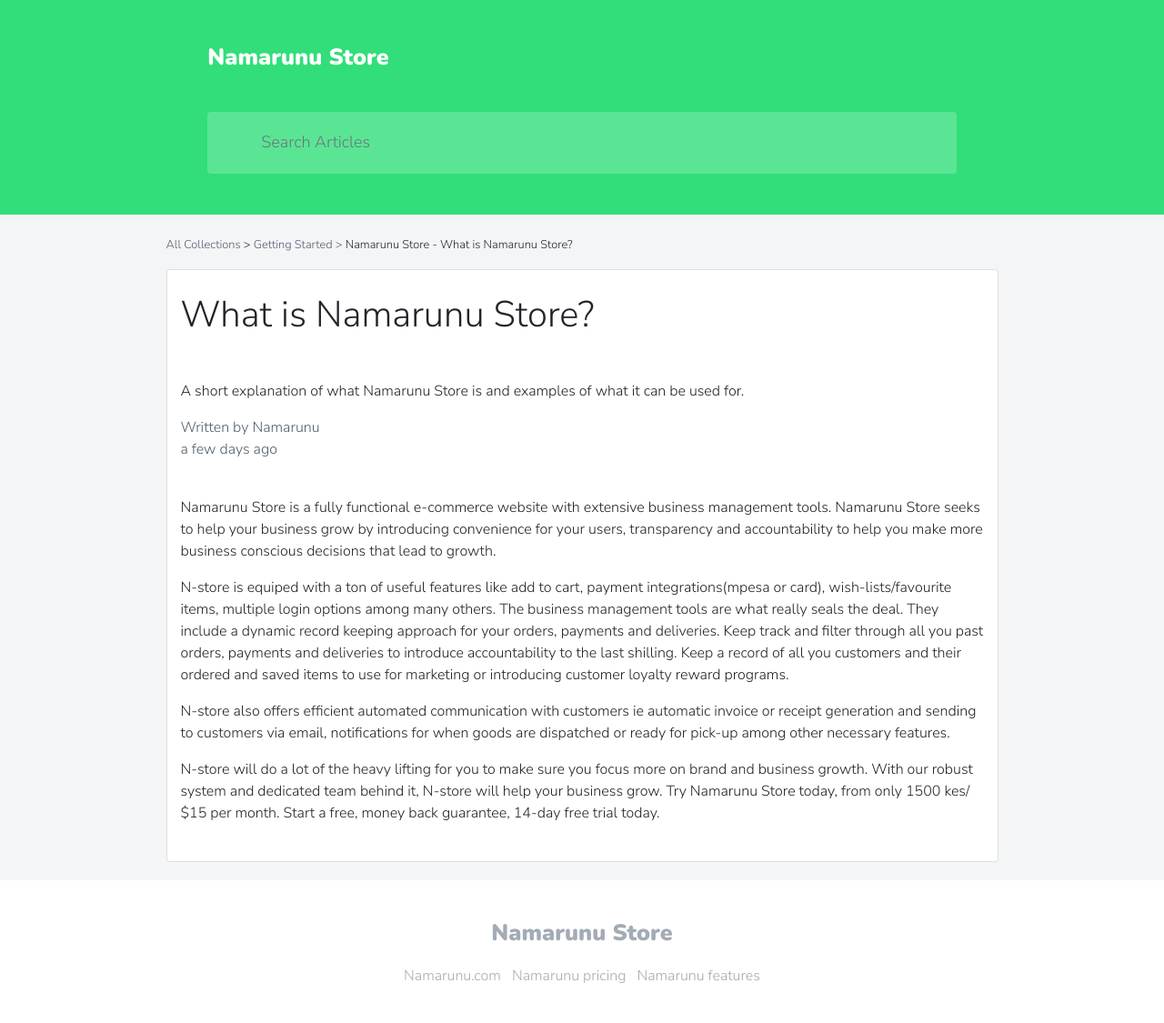
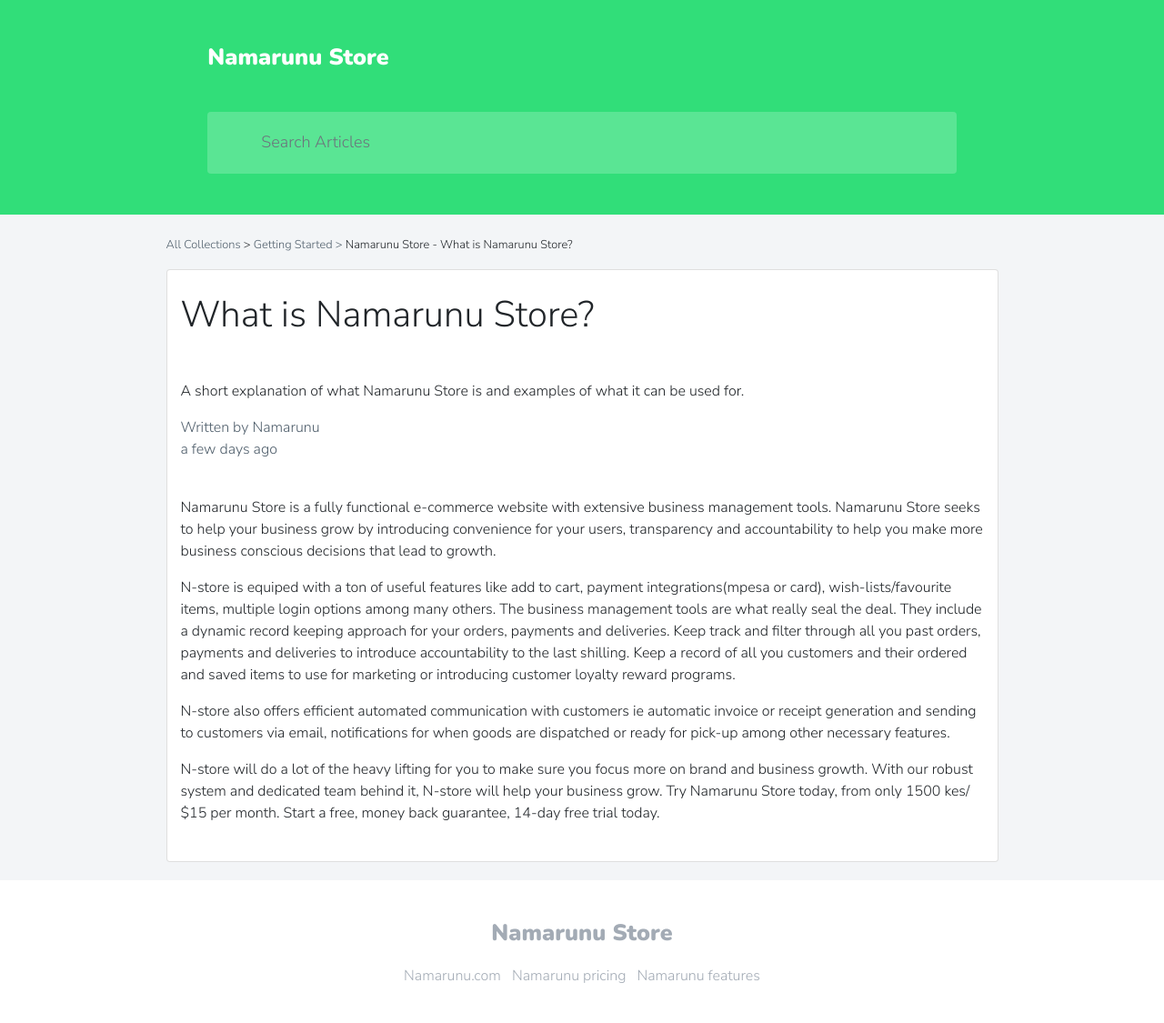
Before and after one commit to Luey-Ny0ike/Namarunu-jekyll, a Jekyll site: the page built from _posts/2021-6-2-What-is-namarunu-store.md, in a window 1280 px wide. Shown: the whole page at 91% size. Built offline with Jekyll 4.4.1, drawn with Linux system fonts in a browser that asks for light colours; nearby versions of some CDN libraries.

Commit message:
More changes

```diff
--- a/_posts/2021-6-2-What-is-namarunu-store.md
+++ b/_posts/2021-6-2-What-is-namarunu-store.md
@@ -8,7 +8,7 @@
 
 Namarunu Store is a fully functional e-commerce website with extensive business management tools. Namarunu Store seeks to help your business grow by introducing convenience for your users, transparency and accountability to help you make more business conscious decisions that lead to growth.
 
-N-store is equiped with a ton of useful features like add to cart, payment integrations(mpesa or card), wish-lists/favourite items, multiple login options among many others. The business management tools are what really seals the deal. They include a dynamic record keeping approach for your orders, payments and deliveries. Keep track and filter through all you past orders, payments and deliveries to introduce accountability to the last shilling. Keep a record of all you customers and their ordered and saved items to use for marketing or introducing customer loyalty reward programs.
+N-store is equiped with a ton of useful features like add to cart, payment integrations(mpesa or card), wish-lists/favourite items, multiple login options among many others. The business management tools are what really seal the deal. They include a dynamic record keeping approach for your orders, payments and deliveries. Keep track and filter through all you past orders, payments and deliveries to introduce accountability to the last shilling. Keep a record of all you customers and their ordered and saved items to use for marketing or introducing customer loyalty reward programs.
 
 N-store also offers efficient automated communication with customers ie automatic invoice or receipt generation and sending to customers via email, notifications for when goods are dispatched or ready for pick-up among other necessary features.
 
```
Also changed, not shown: _posts/2021-6-2-General-settings.md (added, +28 -0 lines), _drafts/General-settings.md (deleted), 5 other files.
